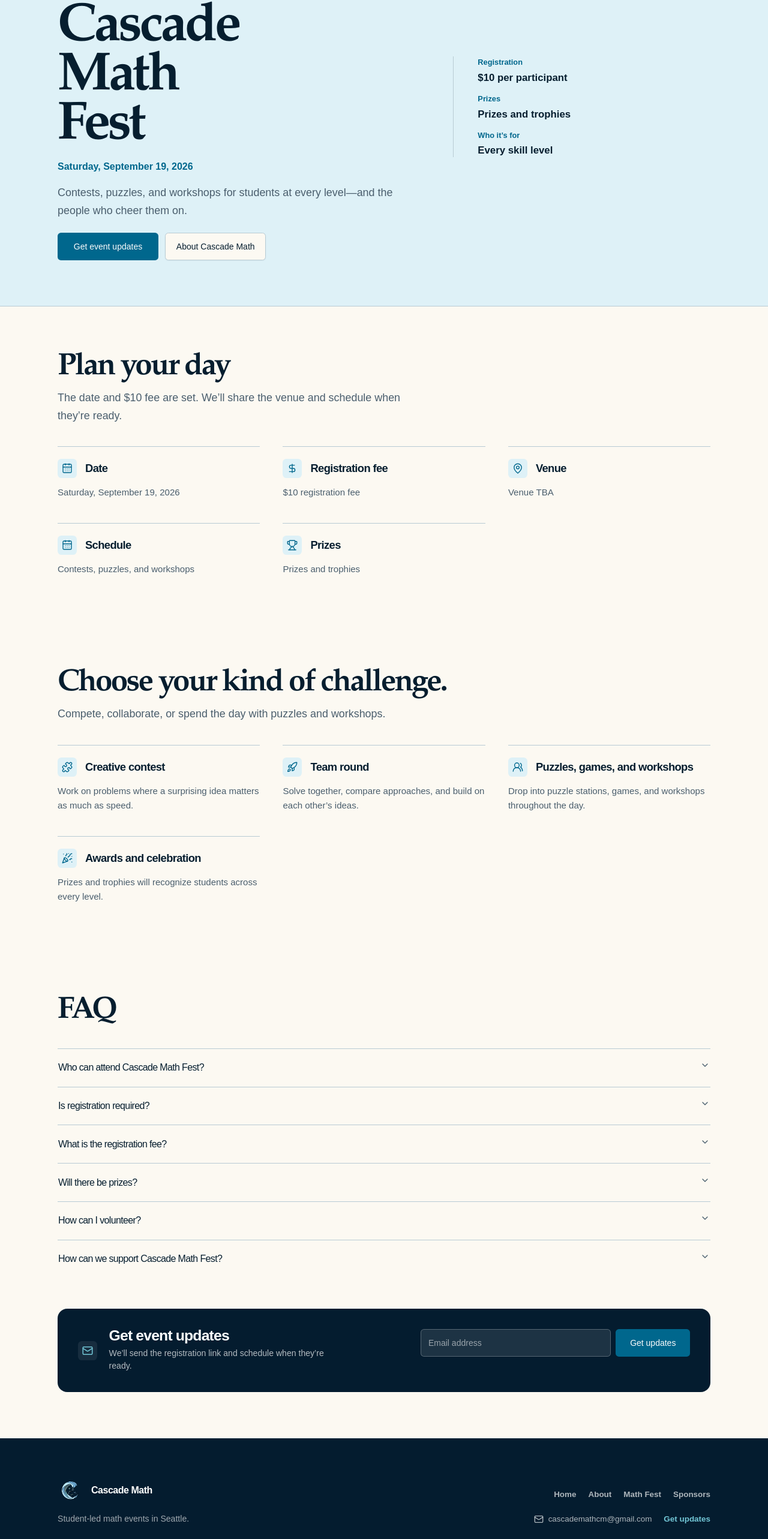
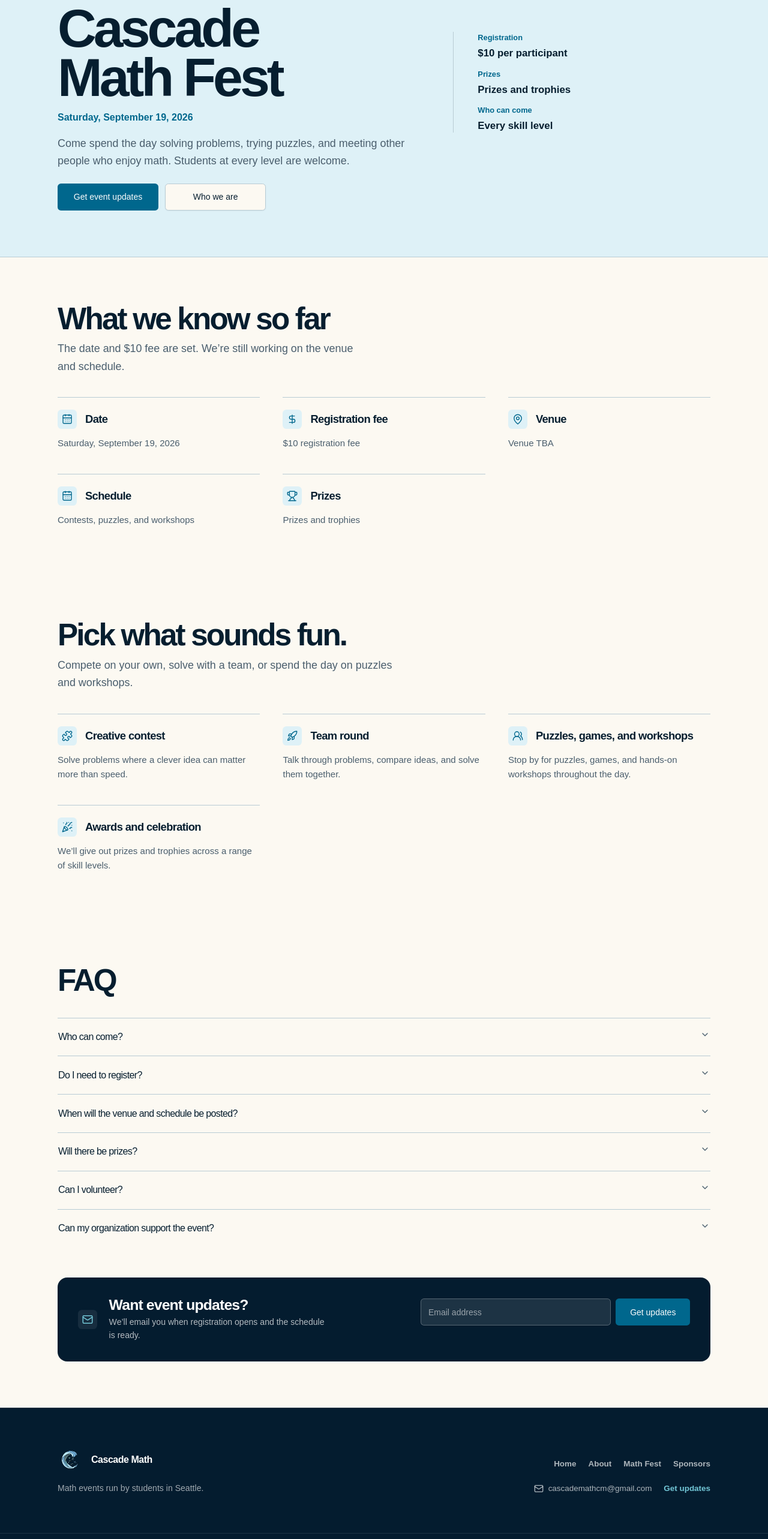
Before and after one commit to brendonwang/cascademath, a React (Vite) app: page /cmf in a window 1280 px wide. Shown: the part 225-2791 px from the top of the page at 60% size. Built offline with nearby package versions, Linux system fonts and the light colour scheme.

Commit message:
Use Inter and refine site copy

```diff
--- a/package.json
+++ b/package.json
@@ -11,7 +11,7 @@
   },
   "dependencies": {
     "@base-ui/react": "^1.5.0",
-    "@fontsource-variable/geist": "^5.2.9",
+    "@fontsource-variable/inter": "^5.3.0",
     "@radix-ui/react-accordion": "^1.2.13",
     "@radix-ui/react-dialog": "^1.1.16",
     "@radix-ui/react-slot": "^1.2.5",
--- a/src/components/MailingListForm.tsx
+++ b/src/components/MailingListForm.tsx
@@ -28,7 +28,7 @@ export function MailingListForm() {
       `Please add ${normalizedEmail} to the Cascade Math mailing list.`,
     );
     setHasError(false);
-    setMessage("Your email app will open to finish signing up.");
+    setMessage("We’ll open your email app so you can finish signing up.");
     window.location.href = `mailto:${contactEmail}?subject=${subject}&body=${body}`;
   }
 
--- a/src/components/SiteShell.tsx
+++ b/src/components/SiteShell.tsx
@@ -230,7 +230,7 @@ export function SiteShell() {
               <span className="text-[1rem] font-[680] tracking-[-0.03em]">Cascade Math</span>
             </Link>
             <p className="max-w-[34ch] text-[0.88rem] leading-[1.58] text-white/62">
-              Student-led math events in Seattle.
+              Math events run by students in Seattle.
             </p>
           </div>
           <div className="grid justify-items-end gap-5 max-[700px]:justify-items-start">
--- a/src/components/UpdateCallout.tsx
+++ b/src/components/UpdateCallout.tsx
@@ -2,8 +2,8 @@ import { Mail } from "lucide-react";
 import { MailingListForm } from "@/components/MailingListForm";
 
 export function UpdateCallout({
-  title = "Get event updates",
-  description = "We’ll email when registration and the schedule are ready.",
+  title = "Want event updates?",
+  description = "We’ll email you when registration opens and the schedule is ready.",
   id = "mailing-list",
 }: {
   title?: string;
--- a/src/content/site.ts
+++ b/src/content/site.ts
@@ -40,19 +40,19 @@ export const contactEmail = "cascademathcm@gmail.com";
 
 export const missionCards = [
   {
-    title: "Follow the question",
-    description: "Spend time on problems worth thinking about.",
+    title: "Ask good questions",
+    description: "Spend time on problems that make you curious.",
     icon: Lightbulb,
   },
   {
-    title: "Try another way",
-    description: "Test an idea, change direction, and keep going.",
+    title: "Try another idea",
+    description: "If one approach doesn’t work, try a different one.",
     icon: Flag,
   },
   {
-    title: "Find your people",
+    title: "Meet people who like math",
     description:
-      "Meet students, families, educators, and volunteers who enjoy math too.",
+      "Get to know students, families, teachers, and volunteers from around Seattle.",
     icon: HeartHandshake,
   },
 ];
@@ -68,85 +68,85 @@ export const eventDetails = [
 export const expectationCards = [
   {
     title: "Creative contest",
-    description: "Work on problems where a surprising idea matters as much as speed.",
+    description: "Solve problems where a clever idea can matter more than speed.",
     icon: Puzzle,
   },
   {
     title: "Team round",
     description:
-      "Solve together, compare approaches, and build on each other’s ideas.",
+      "Talk through problems, compare ideas, and solve them together.",
     icon: Rocket,
   },
   {
     title: "Puzzles, games, and workshops",
     description:
-      "Drop into puzzle stations, games, and workshops throughout the day.",
+      "Stop by for puzzles, games, and hands-on workshops throughout the day.",
     icon: UsersRound,
   },
   {
     title: "Awards and celebration",
     description:
-      "Prizes and trophies will recognize students across every level.",
+      "We’ll give out prizes and trophies across a range of skill levels.",
     icon: PartyPopper,
   },
 ];
 
 export const faqItems = [
   {
-    question: "Who can attend Cascade Math Fest?",
+    question: "Who can come?",
     answer:
-      "Students at every level are welcome. Families, teachers, and other math fans can come too.",
+      "Students at any level can come. Families, teachers, and anyone else who enjoys math are welcome too.",
   },
   {
-    question: "Is registration required?",
+    question: "Do I need to register?",
     answer:
-      "Yes. Registration is $10 per participant. We’ll post the form and schedule here when they’re ready.",
+      "Yes. Registration costs $10 per participant. If the fee would make it hard to attend, email us.",
   },
   {
-    question: "What is the registration fee?",
+    question: "When will the venue and schedule be posted?",
     answer:
-      "It’s $10 per participant. If cost would keep someone from coming, email us.",
+      "We’re still working on both. We’ll post them here and email our list when they’re ready.",
   },
   {
     question: "Will there be prizes?",
     answer:
-      "Yes. We’ll have prizes and trophies for students across every level.",
+      "Yes. We’ll have prizes and trophies for a range of skill levels.",
   },
   {
-    question: "How can I volunteer?",
+    question: "Can I volunteer?",
     answer:
-      `Volunteers, mentors, and event helpers are welcome. Email ${contactEmail} if you’d like to help.`,
+      `Yes. Email ${contactEmail} if you’d like to help at the event or mentor students.`,
   },
   {
-    question: "How can we support Cascade Math Fest?",
+    question: "Can my organization support the event?",
     answer:
-      `Sponsors and partners can help with student access, materials, awards, food, venue, and operations. Email ${contactEmail} if you’re interested.`,
+      `Yes. Sponsors help cover the venue, food, materials, awards, and registration costs for students who need support. Email ${contactEmail} if you’re interested.`,
   },
 ];
 
 export const values = [
   {
-    title: "Inclusion",
+    title: "Everyone belongs",
     description:
-      "Everyone should have a fair, comfortable way to join in.",
+      "Make it easy for people to feel welcome and take part.",
     icon: HeartHandshake,
   },
   {
-    title: "Curiosity",
+    title: "Stay curious",
     description:
-      "The best questions are worth following.",
+      "Ask questions and see where they lead.",
     icon: Star,
   },
   {
-    title: "Collaboration",
+    title: "Work together",
     description:
-      "Good ideas get better when people share them.",
+      "Share ideas and learn from how other people think.",
     icon: UsersRound,
   },
   {
-    title: "Integrity",
+    title: "Be dependable",
     description:
-      "Be thoughtful, honest, and dependable.",
+      "Be honest, thoughtful, and do what you say.",
     icon: ShieldCheck,
   },
 ];
--- a/src/content/team.ts
+++ b/src/content/team.ts
@@ -11,7 +11,7 @@ export type TeamProfile = {
 };
 
 export const teamIntro =
-  "We’re students from around Seattle, building the kind of math community we want to be part of.";
+  "We’re students from schools around Seattle. This is the kind of math community we wanted, so we started building it.";
 
 // Edit team bios here. Initials are optional and auto-generated from the name when omitted.
 export const teamProfiles: TeamProfileInput[] = [
@@ -29,11 +29,11 @@ export const teamProfiles: TeamProfileInput[] = [
   },
   {
     name: "Shuyin Liu",
-    bio: "Shuyin is a rising sophomore at Newport High School. She tied for sixth at Math Prize for Girls, earned a silver medal at the Math Prize for Girls Olympiad, and qualified for USAJMO. Outside math, she enjoys badminton, crochet, and time with her cats.",
+    bio: "Shuyin is a rising sophomore at Newport High School. She tied for sixth at Math Prize for Girls, earned a silver medal at the Math Prize for Girls Olympiad, and qualified for USAJMO. Outside math, she enjoys badminton, crocheting, and time with her cats.",
   },
   {
     name: "Stephen Cui",
-    bio: "Stephen is a rising freshman at Interlake High School. He has qualified for AIME twice and earned honorable mentions at USAJMO and the Canadian Math Olympiad in 2026. Away from math, he enjoys violin, reading, and summer golf.",
+    bio: "Stephen is a rising freshman at Interlake High School. He has qualified for AIME twice and earned honorable mentions at USAJMO and the Canadian Math Olympiad in 2026. Away from math, he enjoys violin, reading, and playing golf in the summer.",
   },
   {
     name: "Brendon Wang",
--- a/src/index.css
+++ b/src/index.css
@@ -1,13 +1,14 @@
 @import "tailwindcss";
 @import "tw-animate-css";
 @import "shadcn/tailwind.css";
-@import "@fontsource-variable/geist";
+@import "@fontsource-variable/inter";
 
 @custom-variant dark (&:is(.dark *));
 
 @theme inline {
-  --font-sans: "Geist Variable", sans-serif;
-  --font-heading: "Iowan Old Style", "Palatino Linotype", "Book Antiqua", Georgia, serif;
+  --font-sans: "Inter Variable", sans-serif;
+  --font-heading: var(--font-sans);
+  --font-mono: var(--font-sans);
   --color-background: var(--background);
   --color-foreground: var(--foreground);
   --color-card: var(--background);
@@ -100,8 +101,8 @@
 
   h1,
   h2 {
-    font-family: var(--font-heading);
-    letter-spacing: -0.052em;
+    font-family: var(--font-sans);
+    letter-spacing: -0.055em;
     text-wrap: balance;
   }
 
@@ -112,14 +113,14 @@
 
   h1 {
     font-size: clamp(3.45rem, 7vw, 6.15rem);
-    font-weight: 650;
+    font-weight: 760;
     line-height: 0.92;
   }
 
   h2 {
     font-size: clamp(2.15rem, 4vw, 3.45rem);
-    font-weight: 640;
-    line-height: 0.99;
+    font-weight: 720;
+    line-height: 1;
   }
 
   h3 {
--- a/src/pages/CmfPage.tsx
+++ b/src/pages/CmfPage.tsx
@@ -37,8 +37,8 @@ export function CmfPage() {
               {eventInfo.date}
             </p>
             <p className={sectionCopyClass}>
-              Contests, puzzles, and workshops for students at every level—and the people who cheer
-              them on.
+              Come spend the day solving problems, trying puzzles, and meeting other people who
+              enjoy math. Students at every level are welcome.
             </p>
             <div className="mt-1 flex flex-wrap gap-[0.7rem] max-[700px]:w-full">
               <a
@@ -55,7 +55,7 @@ export function CmfPage() {
                   "border-border bg-background text-foreground hover:border-primary/45 hover:bg-background hover:text-primary",
                 )}
               >
-                About Cascade Math
+                Who we are
               </CtaLink>
             </div>
           </div>
@@ -76,7 +76,7 @@ export function CmfPage() {
               </strong>
             </div>
             <div className="grid gap-[0.35rem]">
-              <span className="text-[0.8rem] font-[720] text-primary">Who it’s for</span>
+              <span className="text-[0.8rem] font-[720] text-primary">Who can come</span>
               <strong className="max-w-[20ch] text-[1.05rem] font-[680] leading-[1.3]">
                 {eventInfo.skillLevels}
               </strong>
@@ -86,9 +86,9 @@ export function CmfPage() {
       </section>
       <PageSection aria-labelledby="details-heading">
         <SectionIntro>
-          <h2 id="details-heading">Plan your day</h2>
+          <h2 id="details-heading">What we know so far</h2>
           <p className={sectionCopyClass}>
-            The date and $10 fee are set. We’ll share the venue and schedule when they’re ready.
+            The date and $10 fee are set. We’re still working on the venue and schedule.
           </p>
         </SectionIntro>
         <InfoGrid>
@@ -101,9 +101,9 @@ export function CmfPage() {
       </PageSection>
       <PageSection aria-labelledby="expect-heading">
         <SectionIntro>
-          <h2 id="expect-heading">Choose your kind of challenge.</h2>
+          <h2 id="expect-heading">Pick what sounds fun.</h2>
           <p className={sectionCopyClass}>
-            Compete, collaborate, or spend the day with puzzles and workshops.
+            Compete on your own, solve with a team, or spend the day on puzzles and workshops.
           </p>
         </SectionIntro>
         <InfoGrid>
@@ -130,10 +130,7 @@ export function CmfPage() {
             </AccordionItem>
           ))}
         </Accordion>
-        <UpdateCallout
-          title="Get event updates"
-          description="We’ll send the registration link and schedule when they’re ready."
-        />
+        <UpdateCallout />
       </PageSection>
     </>
   );
--- a/src/pages/HomePage.tsx
+++ b/src/pages/HomePage.tsx
@@ -32,17 +32,18 @@ export function HomePage() {
         >
           <div className="grid max-w-[38rem] justify-items-start gap-[1.2rem]">
             <h1 id="home-heading" className="max-w-[10ch]">
-              Good problems. <span className="font-[520] italic text-primary">Good company.</span>
+              Math is better <span className="font-[620] italic text-primary">together.</span>
             </h1>
             <p className="max-w-[34rem] text-[clamp(1.05rem,1.7vw,1.22rem)] leading-[1.62] text-muted-foreground text-pretty">
-              Student-led contests, puzzles, and workshops for Seattle’s math community.
+              We’re students in the Seattle area who run contests, puzzles, and workshops for
+              anyone who enjoys math.
             </p>
             <div className="mt-2 flex flex-wrap gap-[0.7rem] max-[700px]:w-full">
               <a
                 className={buttonVariants({ size: "lg", className: heroActionClass })}
                 href="#mailing-list"
               >
-                Get updates
+                Get event updates
               </a>
               <CtaLink
                 to="/cmf"
@@ -52,7 +53,7 @@ export function HomePage() {
                   "border-border bg-transparent text-foreground hover:border-primary/45 hover:bg-surface hover:text-primary",
                 )}
               >
-                See Math Fest
+                See the 2026 event
               </CtaLink>
             </div>
           </div>
@@ -85,7 +86,8 @@ export function HomePage() {
             <h3 className="text-[clamp(1.35rem,2.2vw,1.8rem)]">{eventInfo.title}</h3>
             <p className="text-[0.88rem] font-[680] leading-[1.4] text-primary">{eventInfo.date}</p>
             <p className="max-w-[46rem] text-[0.98rem] leading-[1.58] text-muted-foreground text-pretty">
-              Contests, puzzles, workshops, and prizes—with room for every kind of problem solver.
+              Spend the day solving problems, trying puzzles, and meeting other people who like
+              math.
             </p>
           </div>
           <div className="grid items-center justify-items-end max-[900px]:col-start-2 max-[700px]:col-span-full max-[700px]:col-start-1 max-[700px]:justify-items-stretch max-[700px]:pt-[0.45rem]">
@@ -104,9 +106,10 @@ export function HomePage() {
       </PageSection>
       <PageSection aria-labelledby="mission-heading">
         <SectionIntro>
-          <h2 id="mission-heading">Make room for curiosity.</h2>
+          <h2 id="mission-heading">Come think with us.</h2>
           <p className={sectionCopyClass}>
-            A place to try ideas, ask better questions, and enjoy math with other people.
+            Take on a hard problem, try an idea, change your mind, and work it out with other
+            people.
           </p>
         </SectionIntro>
         <InfoGrid>
```
Also changed, not shown: index.html (+4 -4 lines), src/pages/AboutPage.tsx (+10 -9 lines), src/pages/SponsorsPage.tsx (+7 -7 lines), 2 other files (tests, documents, lock files or other folders).
